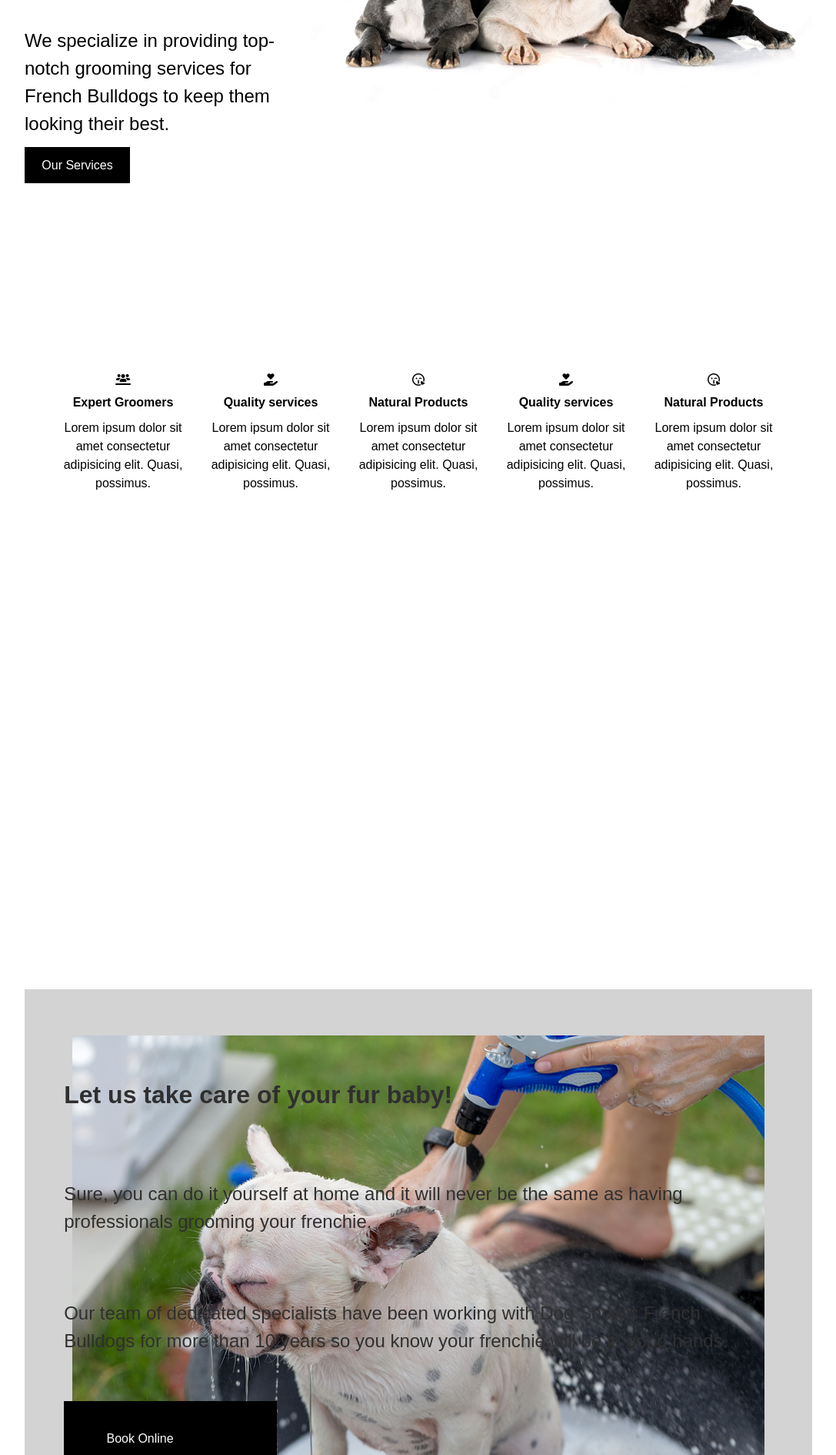
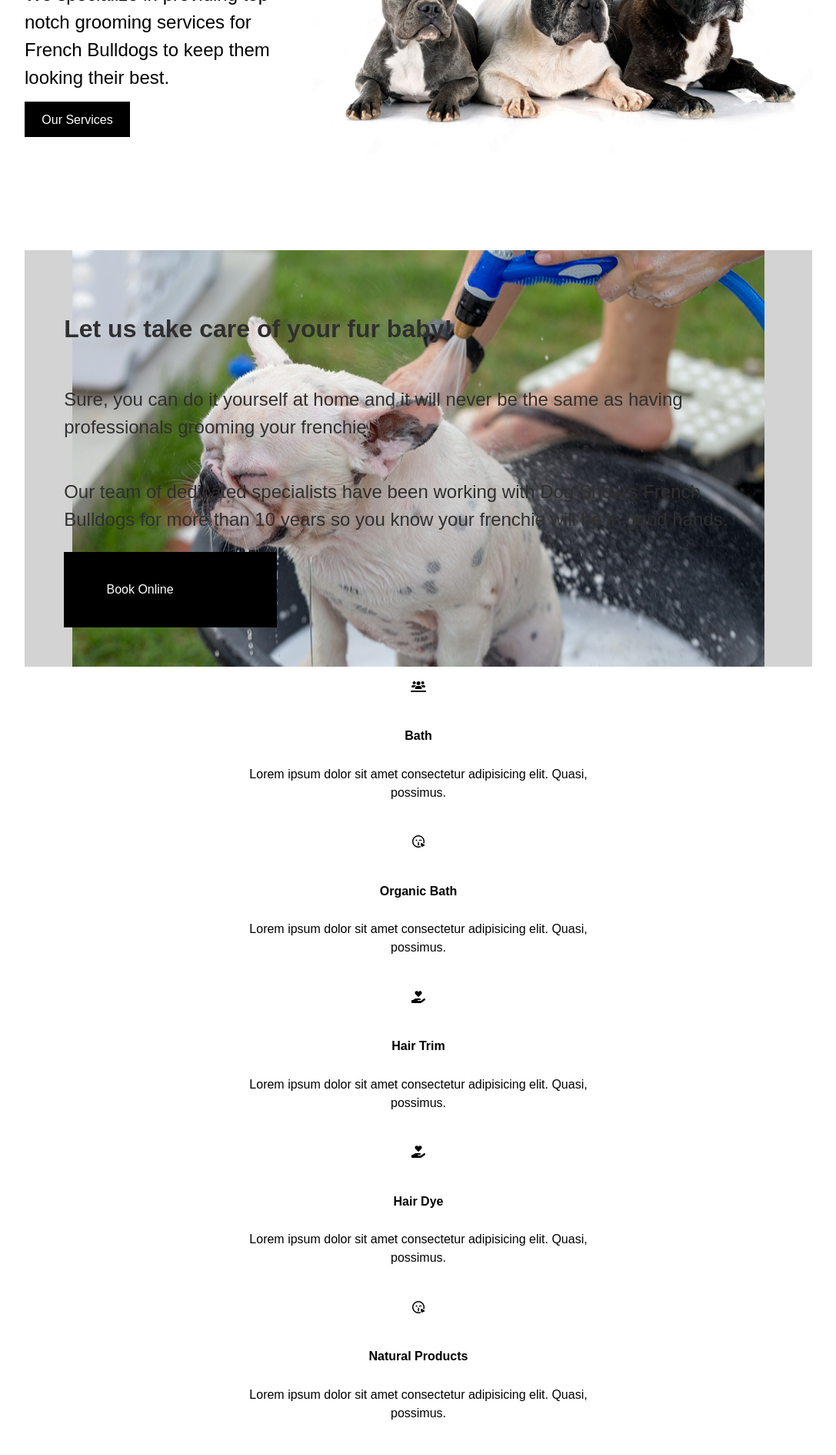
Before and after one commit to a-then/groomFrenchies, a plain HTML site: page index.html in a window 1280 px wide. Shown: the part 508-2398 px from the top of the page at 77% size, without its empty margins (96-1183 px from the left). Drawn offline with Linux system fonts and the light colour scheme; files whose address does not match are found by name.

Commit message:
Change layout and minor styling issues

```diff
--- a/css/style.css
+++ b/css/style.css
@@ -39,12 +39,8 @@ nav a {
   text-transform: uppercase;
   font-size: 1rem;
 }
-/* img {
-  width: 100%;
-} */
+
 h1 {
-  /* color: white; */
-  /* padding-top: 10%; */
   font-size: 2rem;
   font-weight: lighter;
 }
@@ -92,13 +88,17 @@ nav {
 main {
   display: flex;
   justify-content: space-evenly;
+  align-items: center;
   color: black;
   margin-bottom: 5%;
+  height: 70vh;
 }
+
 .mainSection {
   display: flex;
   flex-direction: column;
-  justify-content: center;
+  justify-content: stretch;
+  margin-top: 4%;
 }
 .hero {
   width: 100%;
@@ -106,11 +106,13 @@ main {
 .container {
   margin: 0 10%;
 }
-.sectionHeight {
+/* .sectionHeight {
   height: 90vh;
-}
+}*/
+
 .servicesContainer {
   display: flex;
+  flex-wrap: wrap;
   justify-content:space-evenly;
   margin: 0 2rem 5rem;
 }
--- a/index.html
+++ b/index.html
@@ -40,7 +40,7 @@
 					their best.
 				</p>
 				<div class="btn">
-					<a class="btn" href="#">Our Services</a>
+					<a class="btn" href="#services">Our Services</a>
 				</div>
 			</section>
 			<section class="mainImg">
@@ -48,33 +48,7 @@
 					alt="three french bulldogs looking cute">
 			</section>
 		</main>
-		<section id="services" class="sectionHeight servicesContainer">
-			<section class="boxes">
-				<i class="fa-solid fa-users-line fa-xl"></i>
-				<h3>Expert Groomers</h3>
-				<p>Lorem ipsum dolor sit amet consectetur adipisicing elit. Quasi, possimus.</p>
-			</section>
-			<section class="boxes">
-				<i class="fa-solid fa-hand-holding-heart fa-xl"></i>
-				<h3> Quality services</h3>
-				<p>Lorem ipsum dolor sit amet consectetur adipisicing elit. Quasi, possimus.</p>
-			</section>
-			<section class="boxes">
-				<i class="fa-regular fa-face-kiss-wink-heart fa-xl"></i>
-				<h3>Natural Products</h3>
-				<p>Lorem ipsum dolor sit amet consectetur adipisicing elit. Quasi, possimus.</p>
-			</section>
-			<section class="boxes">
-				<i class="fa-solid fa-hand-holding-heart fa-xl"></i>
-				<h3> Quality services</h3>
-				<p>Lorem ipsum dolor sit amet consectetur adipisicing elit. Quasi, possimus.</p>
-			</section>
-			<section class="boxes">
-				<i class="fa-regular fa-face-kiss-wink-heart fa-xl"></i>
-				<h3>Natural Products</h3>
-				<p>Lorem ipsum dolor sit amet consectetur adipisicing elit. Quasi, possimus.</p>
-			</section>
-		</section>
+
 		<section id="aboutUs" class="sectionHeight">
 				<h2>
 					Let us take care of your fur baby!
@@ -86,7 +60,34 @@
 					<a class="btn" href="#">Book Online</a>
 			<!-- <img class="subHeroImage" src="assets/grooming.jpeg" alt=""> -->
 		</section>
+		<section id="services" class="sectionHeight servicesContainer">
+			<section class="boxes">
+				<i class="fa-solid fa-users-line fa-xl"></i>
+				<h3>Bath</h3>
+				<p>Lorem ipsum dolor sit amet consectetur adipisicing elit. Quasi, possimus.</p>
+			</section>
+			<section class="boxes">
+				<i class="fa-regular fa-face-kiss-wink-heart fa-xl"></i>
+				<h3>Organic Bath</h3>
+				<p>Lorem ipsum dolor sit amet consectetur adipisicing elit. Quasi, possimus.</p>
+			</section>
+			<section class="boxes">
+				<i class="fa-solid fa-hand-holding-heart fa-xl"></i>
+				<h3>Hair Trim</h3>
+				<p>Lorem ipsum dolor sit amet consectetur adipisicing elit. Quasi, possimus.</p>
+			</section>
 
+			<section class="boxes">
+				<i class="fa-solid fa-hand-holding-heart fa-xl"></i>
+				<h3>Hair Dye</h3>
+				<p>Lorem ipsum dolor sit amet consectetur adipisicing elit. Quasi, possimus.</p>
+			</section>
+			<section class="boxes">
+				<i class="fa-regular fa-face-kiss-wink-heart fa-xl"></i>
+				<h3>Natural Products</h3>
+				<p>Lorem ipsum dolor sit amet consectetur adipisicing elit. Quasi, possimus.</p>
+			</section>
+		</section>
 		<section id="lookbook" class="sectionHeight">
 			<h2>OUR LOOKBOOK</h2>
 			<div class="gallery">
@@ -108,7 +109,7 @@
 		<span class="logo">Pet Pretty</span>
 		<span class="tel">880-956-8452</span>
 		<span class="email">info@petpretty.com</span>
-		<span class="address">3056 French Blvd, Bulland Township, NY 1000</span>
+		<span class="address">3056 French Bullevard, Pretty, NY 1000</span>
 	</footer>
 	<script type="text/javascript" src="js/main.js"></script>
 </body>
```
